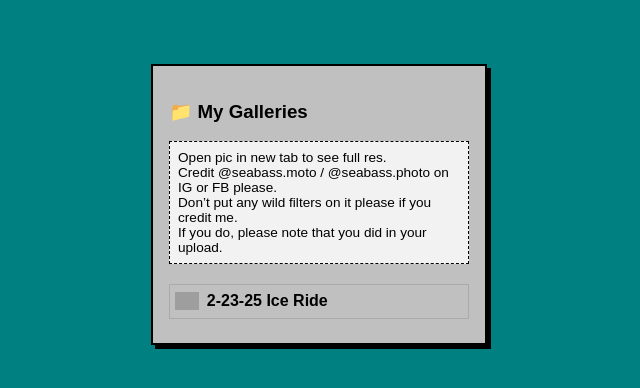
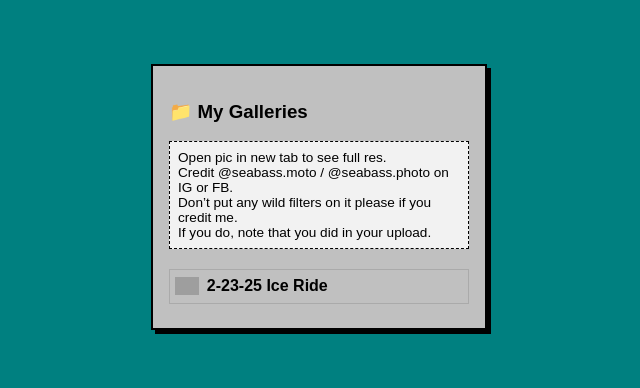
Before and after one commit to SebPVtheperson/seabassphoto, a plain HTML site: page index.html in a window 1280 px wide. Shown: the whole page, without its empty margins (321-961 px from the left). Drawn offline with Linux system fonts and the light colour scheme; grey boxes are pictures that could not be loaded.

Commit message:
Update index.html

```diff
--- a/index.html
+++ b/index.html
@@ -58,9 +58,9 @@
     <h3>📁 My Galleries</h3>
     <div class="note">
       Open pic in new tab to see full res.<br>
-      Credit @seabass.moto / @seabass.photo on IG or FB please.<br>
+      Credit @seabass.moto / @seabass.photo on IG or FB.<br>
       Don’t put any wild filters on it please if you credit me.<br>
-      If you do, please note that you did in your upload.
+      If you do, note that you did in your upload.
     </div>
 
     <a class="folder" href="2-23-25-ice-ride.html">
```
